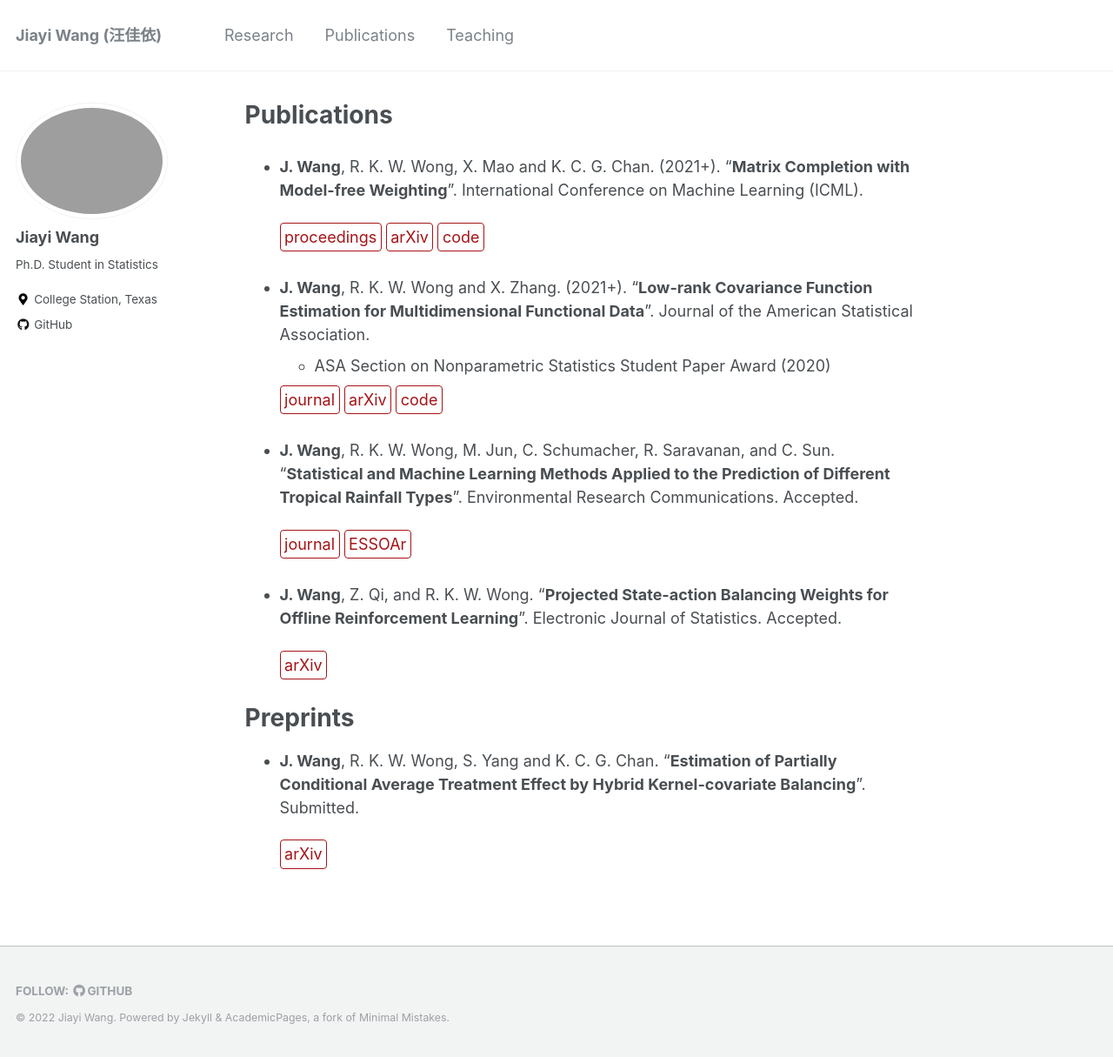
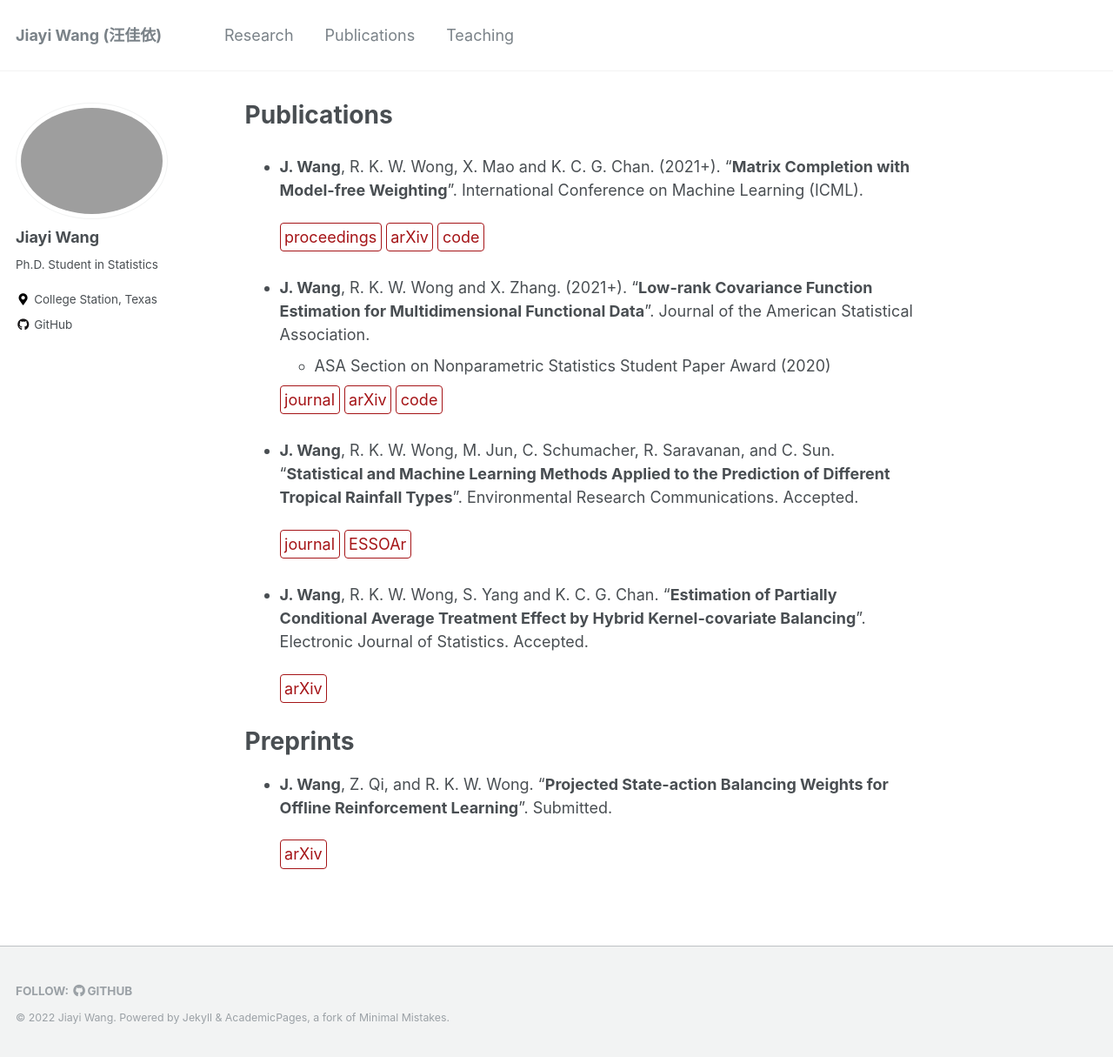
Before and after one commit to jiayiwang1017/jiayiwang1017.github.io, a Jekyll site: the page built from _pages/publications.md, in a window 1280 px wide and 1215 px high. Shown: the whole window at 87% size. Built offline with Jekyll 4.4.1, drawn with Linux system fonts in a browser that asks for light colours.

```diff
--- a/_pages/publications.md
+++ b/_pages/publications.md
@@ -20,13 +20,13 @@ title: "Publications"
 
   [journal](https://doi.org/10.1088/2515-7620/ac371f){: .btn--research} [ESSOAr](https://www.essoar.org/doi/10.1002/essoar.10507122.3){: .btn--research}
 
-- **J. Wang**, Z. Qi, and R. K. W. Wong.  "**Projected State-action Balancing Weights for Offline Reinforcement Learning**". Electronic Journal of Statistics. Accepted.
 
-  [arXiv](https://arxiv.org/abs/2109.04640){: .btn--research}
+- **J. Wang**, R. K. W. Wong, S. Yang and K. C. G. Chan.  "**Estimation of Partially Conditional Average Treatment Effect by Hybrid Kernel-covariate Balancing**". Electronic Journal of Statistics. Accepted.
 
+  [arXiv](https://arxiv.org/abs/2103.03437){: .btn--research}
 
 
 # Preprints
-- **J. Wang**, R. K. W. Wong, S. Yang and K. C. G. Chan.  "**Estimation of Partially Conditional Average Treatment Effect by Hybrid Kernel-covariate Balancing**". Submitted.
+- **J. Wang**, Z. Qi, and R. K. W. Wong.  "**Projected State-action Balancing Weights for Offline Reinforcement Learning**". Submitted.
 
-  [arXiv](https://arxiv.org/abs/2103.03437){: .btn--research}
+  [arXiv](https://arxiv.org/abs/2109.04640){: .btn--research}
```
